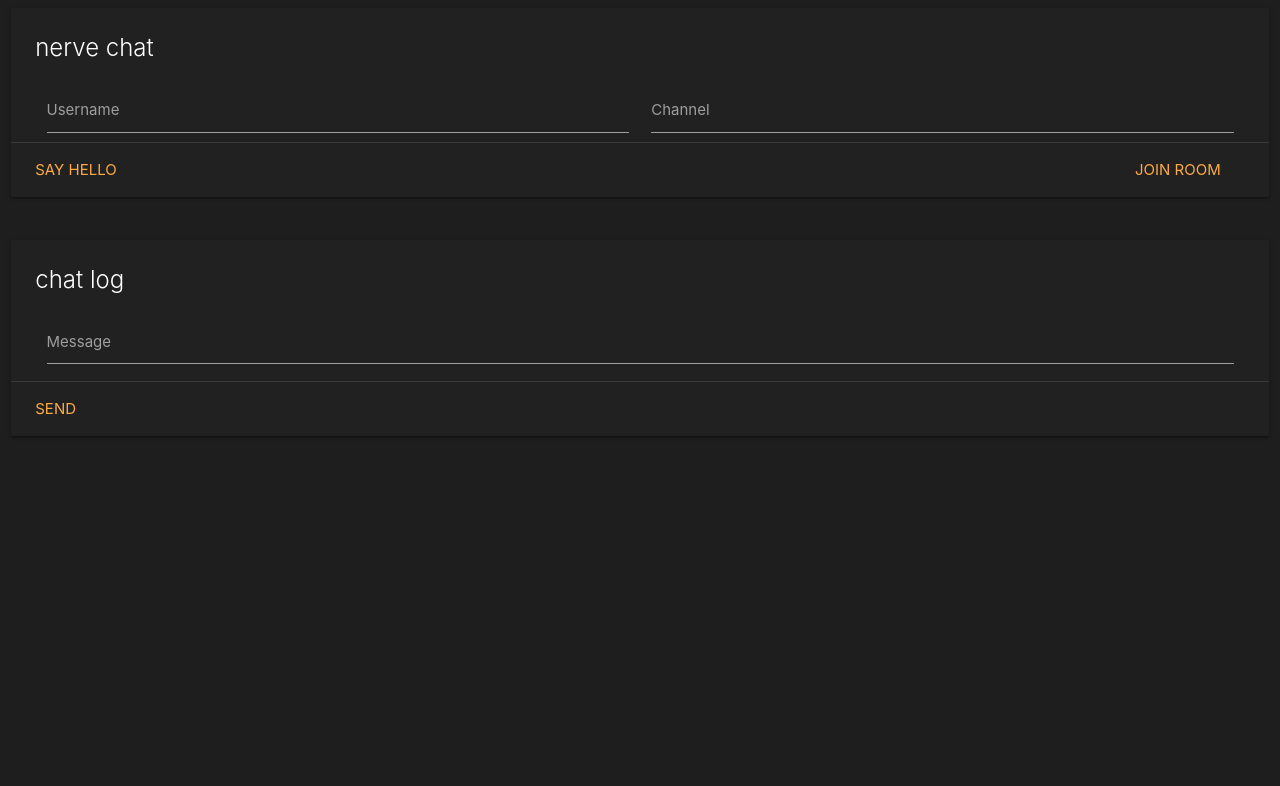
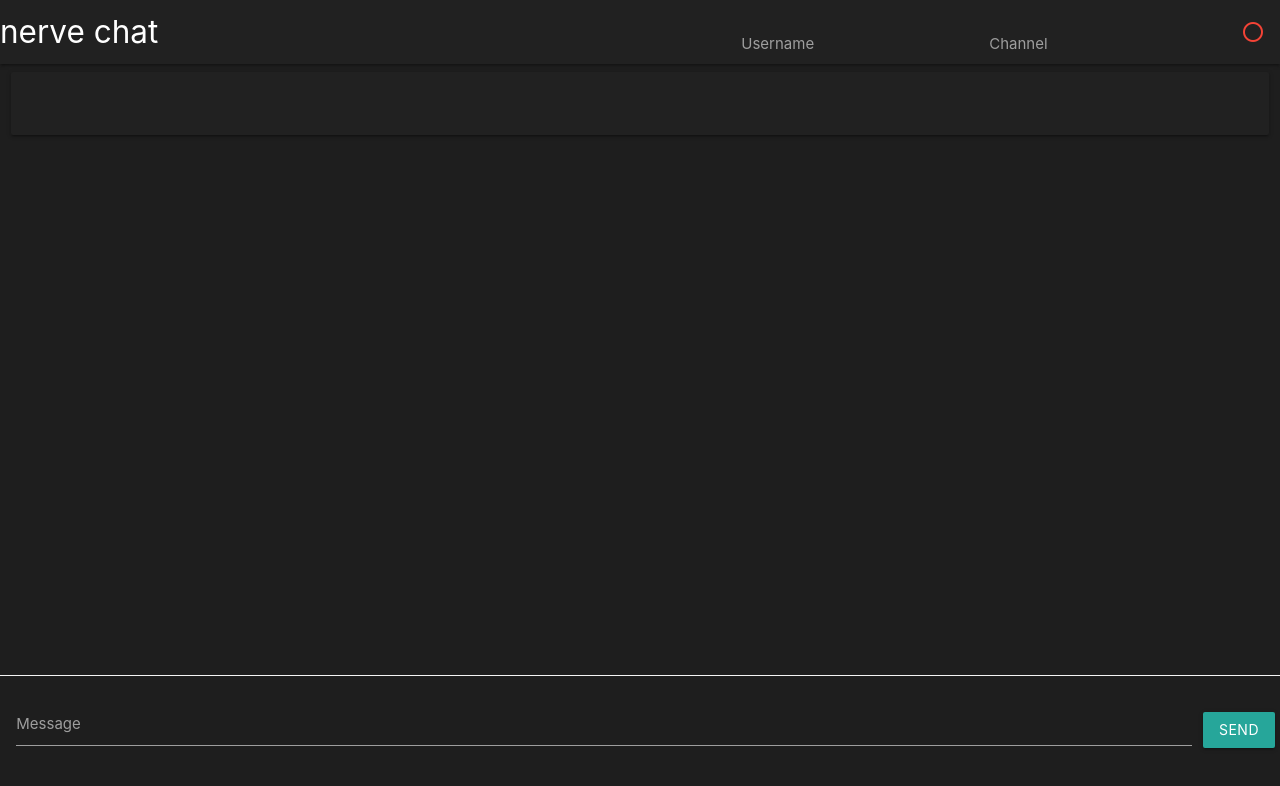
Before and after one commit to st01k/nerve-chat, a website: page static/index.html in a window 1280 px wide. Drawn offline with nearby package versions, Linux system fonts and the light colour scheme.

Commit message:
presentation

```diff
--- a/static/index.html
+++ b/static/index.html
@@ -8,47 +8,48 @@
     <link rel="stylesheet" href="main.css">
   </head>
   <body>
+
+    <nav>
+      <div class="nav-wrapper navbar-fixed grey darken-4">
+        <a href="#" class="brand-logo pl-10">nerve chat</a>
+        <ul id="nav-mobile" class="right hide-on-med-and-down">
+          <li>
+            <div class="input-field col s6">
+              <input id="name" type="text" class="validate">
+              <label for="name">Username</label>
+            </div>
+          </li>
+          <li>
+            <div class="input-field col s6">
+              <input id="room" type="text" class="validate">
+              <label for="room">Channel</label>
+            </div>
+          </li>
+          <li>
+            <a href="#" id="join_room">
+              <i class="material-icons red-text">radio_button_unchecked</i>
+            </a>
+          </li>
+        </ul>
+      </div>
+    </nav>
+
     <div class="row">
       <div class="col s12 m12">
         <div class="card grey darken-4">
           <div class="card-content white-text">
-            <span class="card-title">nerve chat</span>
-
-            <div class="input-field col s6">
-              <input id="name" type="text" class="validate">
-              <label for="name">Username</label>
-            </div>
-
-            <div class="input-field col s6">
-              <input id="room" type="text" class="validate">
-              <label for="room">Channel</label>
-            </div>
-          </div>
-          <div class="card-action">
-            <a href="#" id="say_hello">Say Hello</a>
-            <a href="#" id="join_room" class="right">Join Room</a>
+            <ul id="list"></ul>
           </div>
         </div>
       </div>
     </div>
-    <div class="row">
-      <div class="col s12 m12">
-        <div class="card grey darken-4">
-          <div class="card-content white-text">
-            <span class="card-title">chat log</span>
 
-            <div class="input-field col s12">
-              <textarea id="message" class="materialize-textarea"></textarea>
-              <label for="message">Message</label>
-            </div>
-
-            <ul id="list" class="center-align"></ul>
-          </div>
-          <div class="card-action">
-            <a href="#" id="send_message">Send</a>
-          </div>
-        </div>
+    <div id="input" class="row fixed bottom valign-wrapper">
+      <div class="input-field col s12">
+        <textarea id="message" class="materialize-textarea"></textarea>
+        <label for="message">Message</label>
       </div>
+      <span><a href="#" id="send_message" class="btn">Send</a></span>
     </div>
 
     <script src="/socket.io/socket.io.js"></script>
--- a/static/main.css
+++ b/static/main.css
@@ -3,6 +3,21 @@ body {
   color: whitesmoke;
 }
 
-.card .card-content {
+/* .card .card-content {
   padding-bottom: 70px;
+} */
+
+.fixed {
+  position: fixed;
 }
+
+.bottom {
+  bottom: 0;
+}
+
+#input {
+  padding: 5px;
+  padding-top: 10px;
+  border-top: 1px solid whitesmoke;
+  width: 100%;
+}
--- a/static/main.js
+++ b/static/main.js
@@ -7,18 +7,21 @@ document.getElementById('join_room').addEventListener('click', (e) => {
   socket.emit('room.join', document.getElementById('room').value);
 });
 
-document.getElementById('say_hello').addEventListener('click', (e) => {
-  socket.emit('event', {
-    name: document.getElementById('name').value,
-    room: document.getElementById('room').value});
-});
+// document.getElementById('say_hello').addEventListener('click', (e) => {
+//   socket.emit('event', {
+//     name: document.getElementById('name').value,
+//     room: document.getElementById('room').value});
+// });
 
 document.getElementById('send_message').addEventListener('click', (e) => {
-  socket.emit('message.send', {
-    name: document.getElementById('name').value,
-    room: document.getElementById('room').value,
-    message: document.getElementById('message').value
-  })
+  if (document.getElementById('message').value !== '') {
+    socket.emit('message.send', {
+      name: document.getElementById('name').value,
+      room: document.getElementById('room').value,
+      message: document.getElementById('message').value
+    })
+    document.getElementById('message').value = ''
+  }
 })
 
 var addLi = (message) => {
```
Also changed, not shown: index.js (+8 -2 lines).
